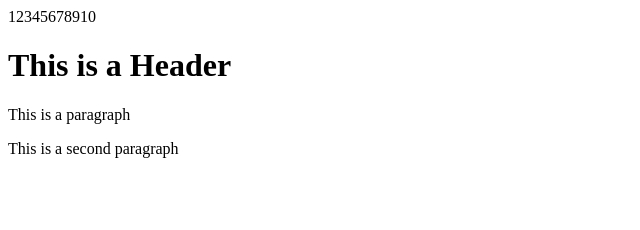
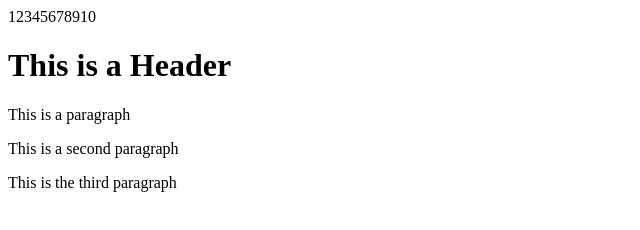
Before and after one commit to Nguyen-Tuan91/git-test, a website: page index.html in a window 1280 px wide. Shown: the whole page, without its empty margins (0-640 px from the left). Drawn offline with Linux system fonts and the light colour scheme.

Commit message:
fourth commit

```diff
--- a/index.html
+++ b/index.html
@@ -11,5 +11,6 @@
    <h1>This is a Header</h1>
    <p>This is a paragraph</p>
    <p>This is a second paragraph</p>
+   <p>This is the third paragraph</p>
 </body>
 </html>
```
Also changed, not shown: package.json (added, +24 -0 lines), 2 other files.
